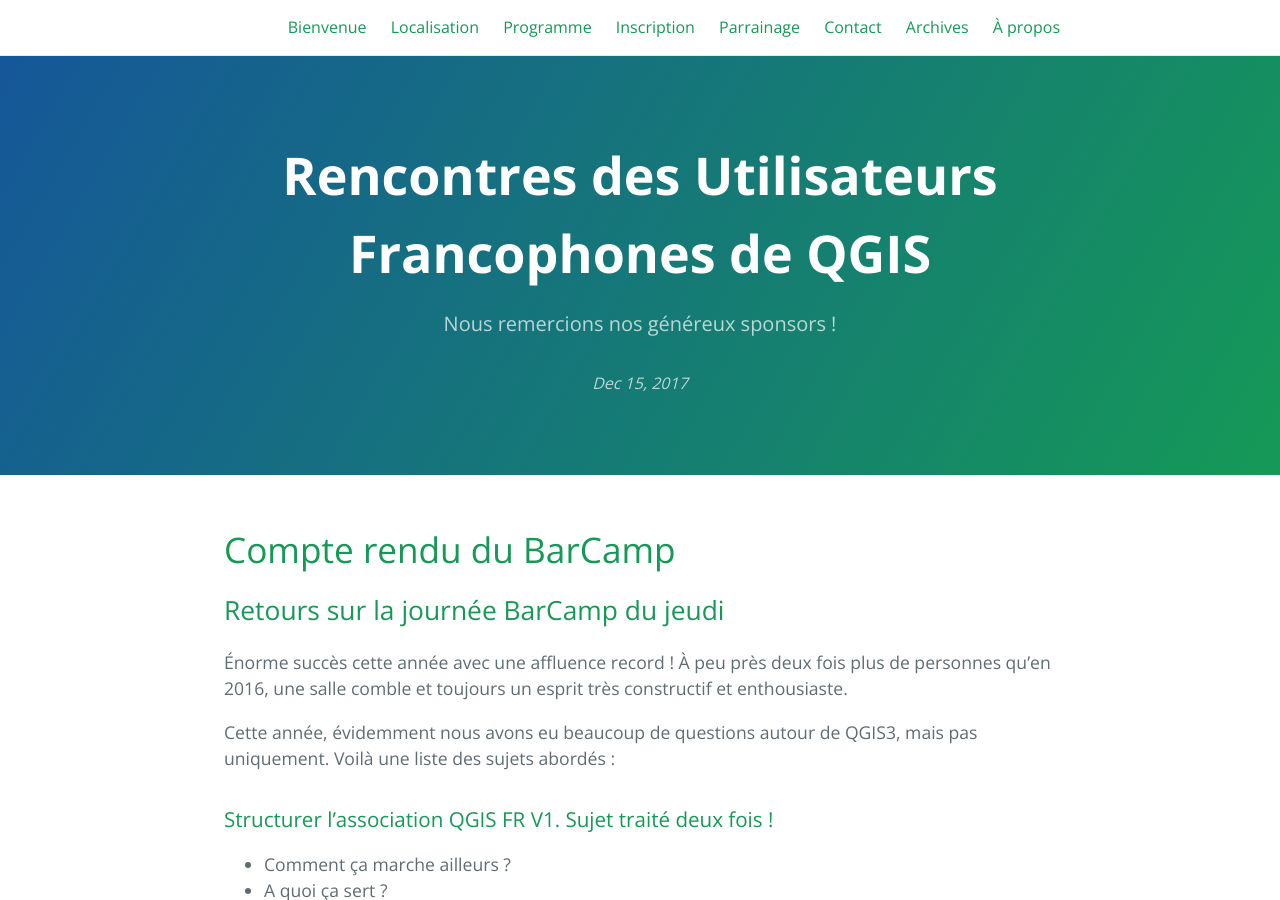
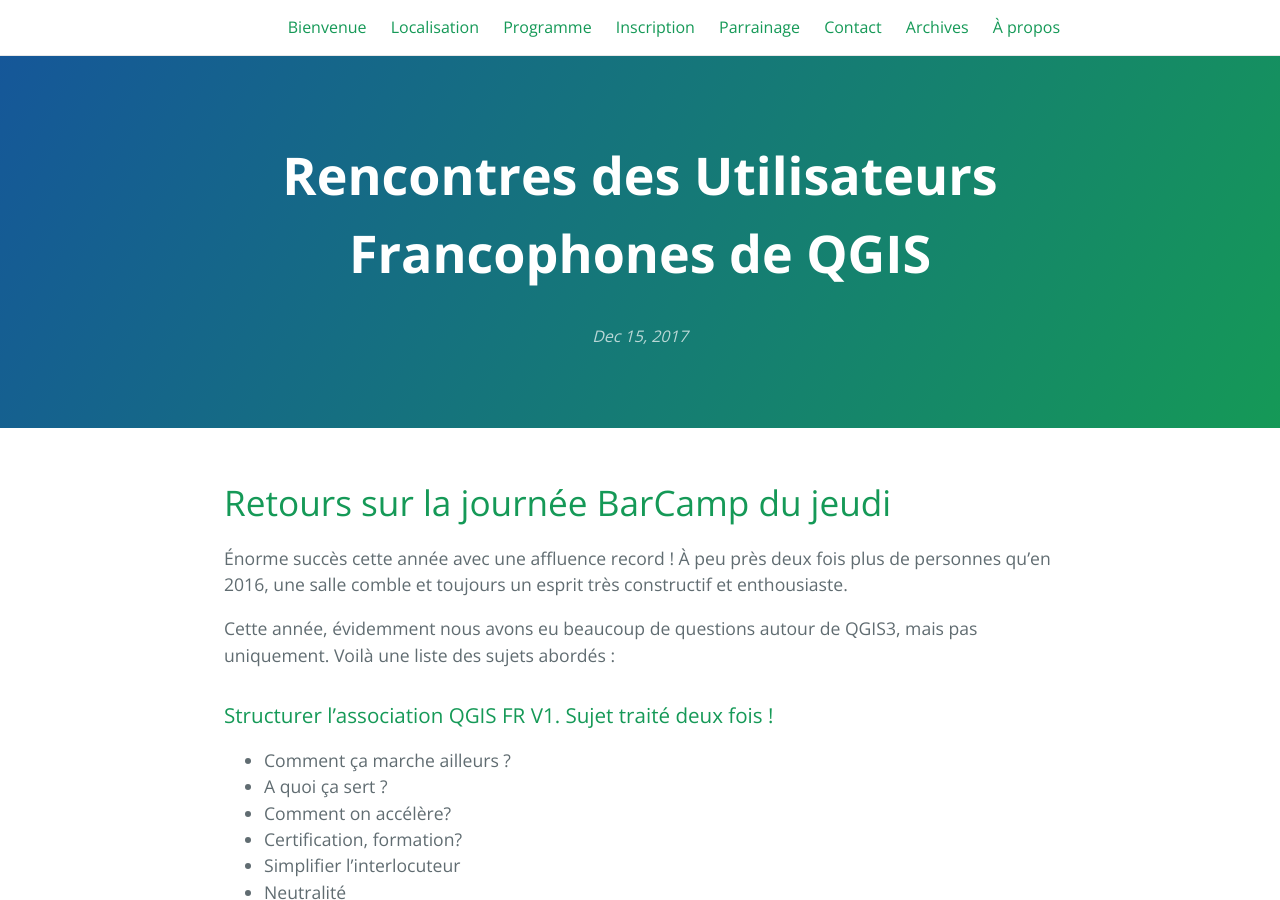
Before and after one commit to OSGeo-fr/QGIS-conf-fr-website, a Jekyll site: the page built from _posts/2017-12-15-barcamp.md, in a window 1280 px wide and 900 px high. Built offline with Jekyll 4.4.1, drawn with Linux system fonts in a browser that asks for light colours.

Commit message:
Update 2017-12-15-barcamp.md

```diff
--- a/_posts/2017-12-15-barcamp.md
+++ b/_posts/2017-12-15-barcamp.md
@@ -1,9 +1,7 @@
 ---
 layout: post
-title: Compte rendu du BarCamp
-tagline: Nous remercions nos généreux sponsors !
+title: Retours sur la journée BarCamp du jeudi
 ---
-## Retours sur la journée BarCamp du jeudi
 
 Énorme succès cette année avec une affluence record !
 À peu près deux fois plus de personnes qu'en 2016, une salle comble et toujours un esprit très constructif et enthousiaste.
```
